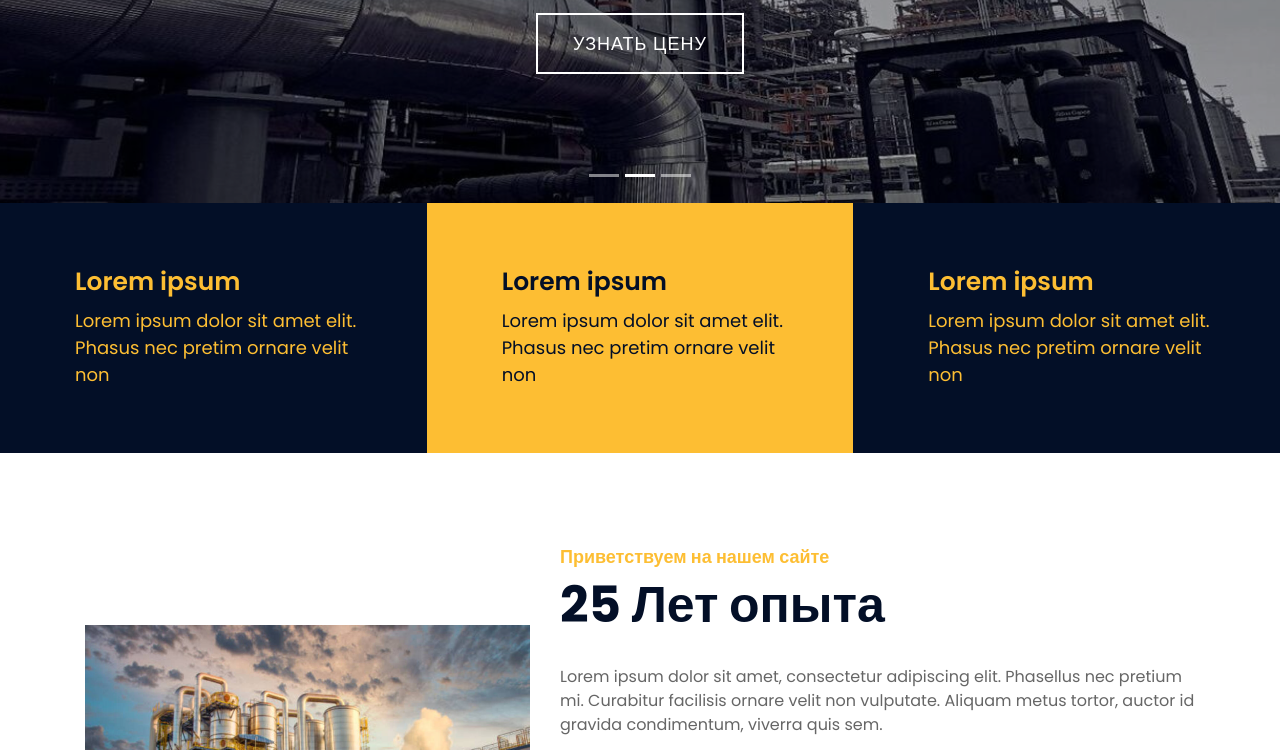
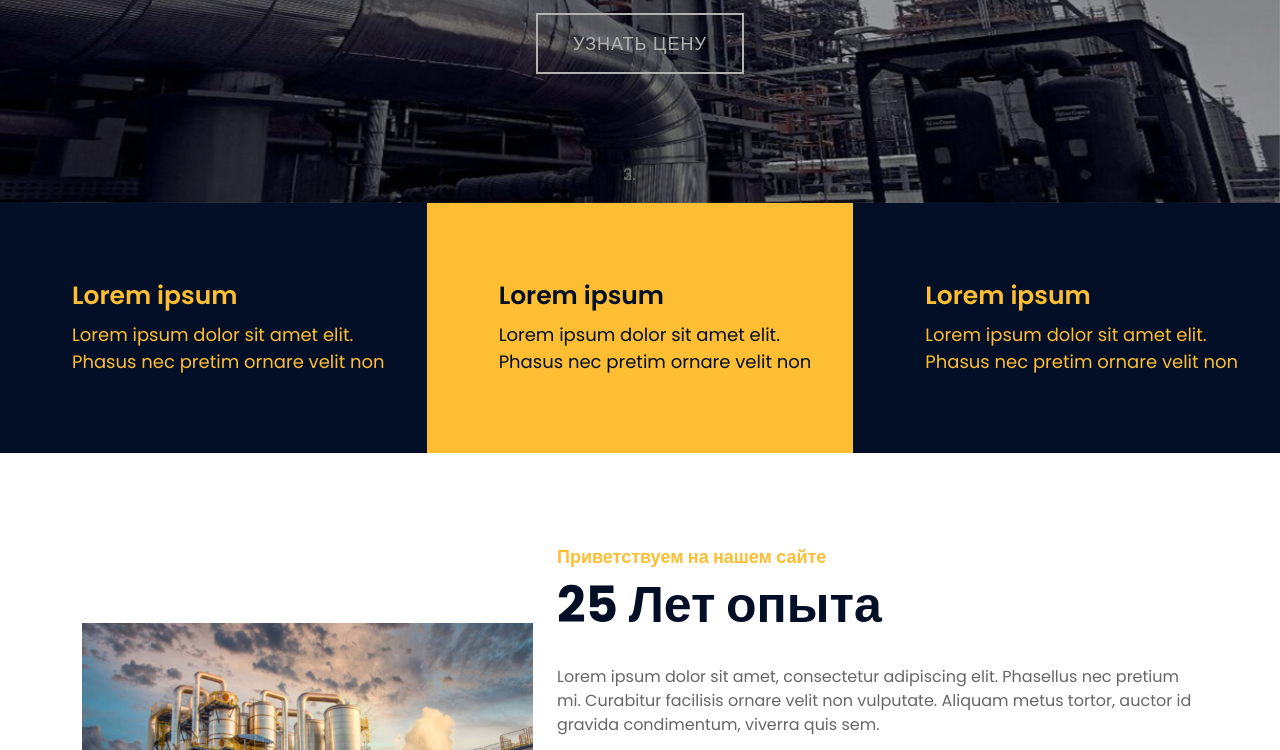
Before and after one commit to SvetaSA1/site, a plain HTML site: page index.html in a window 1280 px wide. Shown: the part 598-1348 px from the top of the page. Drawn offline with nearby package versions, Linux system fonts and the light colour scheme; some packages are replaced by stand-ins of ours; animation ran at ten frames a second; a script that the page names is missing; a web font is replaced by a local one.

Commit message:
Update index.html

```diff
--- a/index.html
+++ b/index.html
@@ -6,7 +6,7 @@
         <meta name="viewport" content="width=device-width, initial-scale=1.0">
         <link href="img/favicon.ico" rel="icon">
         <link href="https://fonts.googleapis.com/css2?family=Poppins:wght@100;200;300;400;500;600;700;800;900&display=swap" rel="stylesheet">
-        <link href="https://stackpath.bootstrapcdn.com/bootstrap/4.4.1/css/bootstrap.min.css" rel="stylesheet">
+        <link href="https://cdn.jsdelivr.net/npm/bootstrap@5.3.3/dist/css/bootstrap.min.css" rel="stylesheet" integrity="sha384-QWTKZyjpPEjISv5WaRU9OFeRpok6YctnYmDr5pNlyT2bRjXh0JMhjY6hW+ALEwIH" crossorigin="anonymous">
         <link href="https://cdnjs.cloudflare.com/ajax/libs/font-awesome/5.10.0/css/all.min.css" rel="stylesheet">
         <link href="lib/flaticon/font/flaticon.css" rel="stylesheet">
         <link href="lib/animate/animate.min.css" rel="stylesheet">
```
